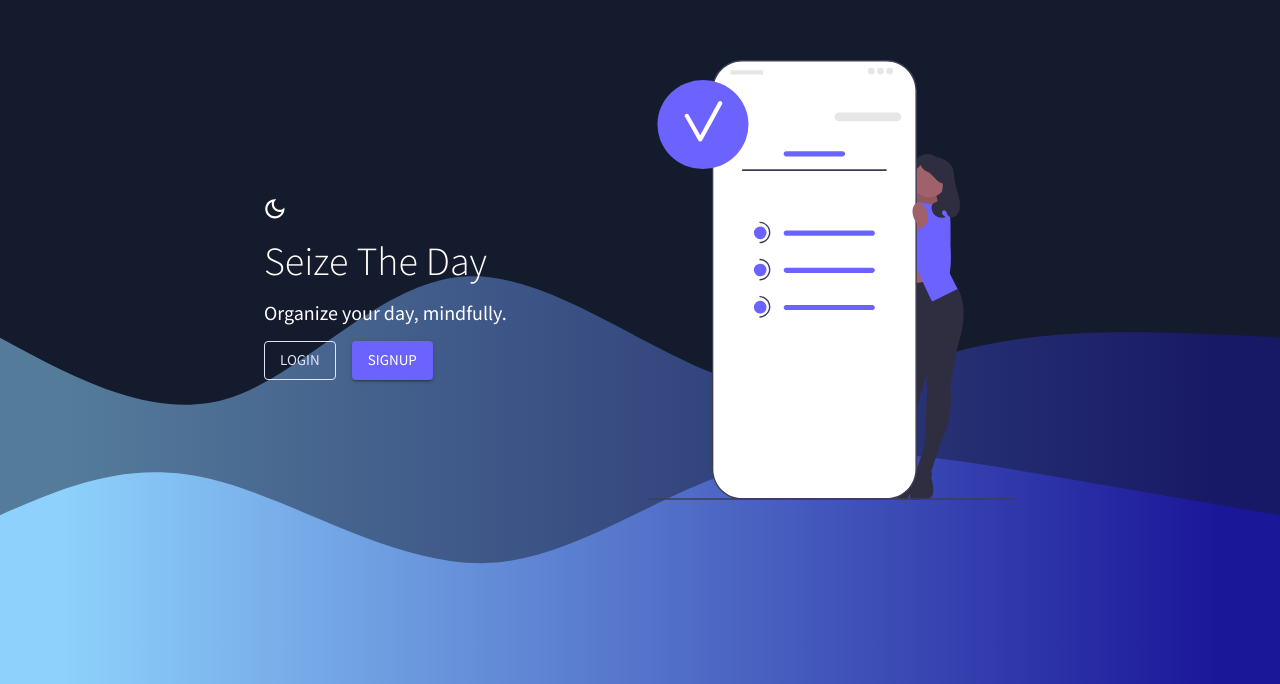
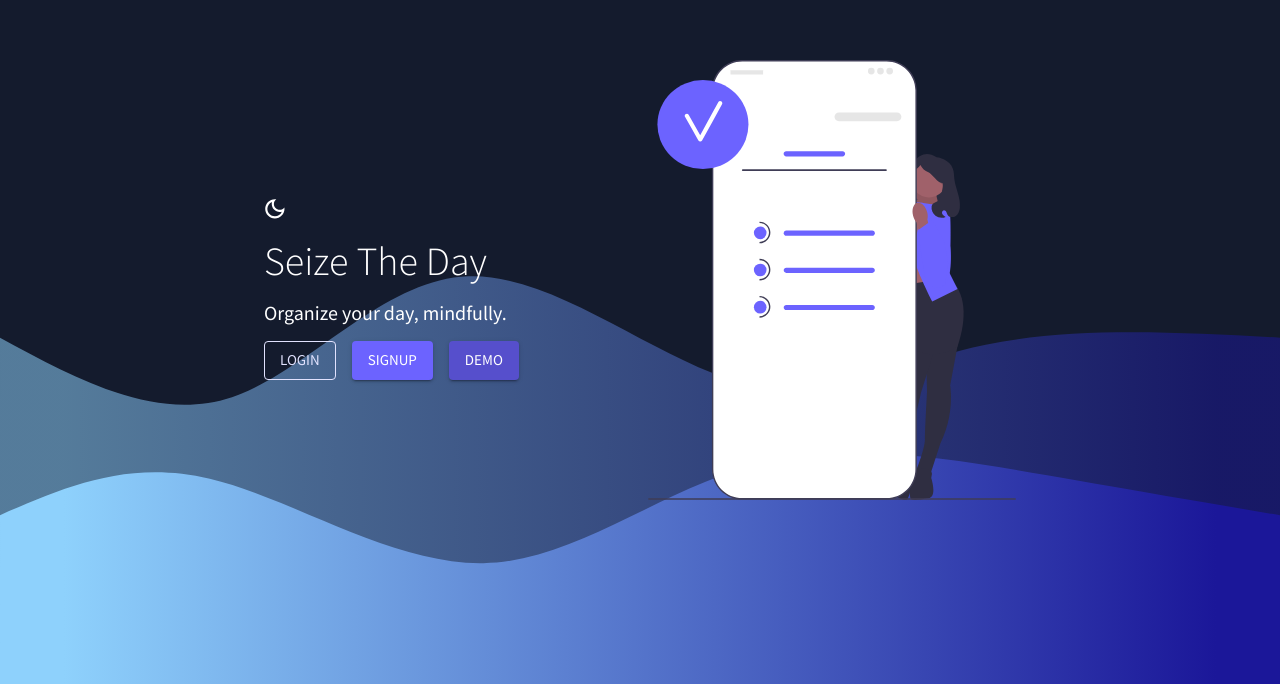
Before and after one commit to alexisintech/seize-the-day, a React (Vite) app in the folder client/: page / in a window 1280 px wide. Shown: the part 116-800 px from the top of the page. Built offline with nearby package versions, Linux system fonts and the light colour scheme; no server answers.

Commit message:
demo button

```diff
--- a/client/src/components/CreateTaskButton.jsx
+++ b/client/src/components/CreateTaskButton.jsx
@@ -122,6 +122,7 @@ const CreateTaskButton = () => {
                               <Field
                                 as={TextField}
                                 fullWidth
+                                autoFocus={true}
                                 variant="filled"
                                 type="text"
                                 name={`subTasks[${index}].title`}
--- a/client/src/pages/Index.jsx
+++ b/client/src/pages/Index.jsx
@@ -7,15 +7,43 @@ import {
   useTheme,
 } from "@mui/material";
 import { useContext } from "react";
+import { Link, useNavigate } from "react-router-dom";
 import { ColorModeContext, tokens } from "../theme";
 import LightModeOutlinedIcon from "@mui/icons-material/LightModeOutlined";
 import DarkModeOutlinedIcon from "@mui/icons-material/DarkModeOutlined";
-import { Link } from "react-router-dom";
 
 const Index = () => {
   const theme = useTheme();
   const colors = tokens(theme.palette.mode);
   const colorMode = useContext(ColorModeContext);
+  const navigate = useNavigate();
+
+  // demo button submit logic
+  const handleSubmit = async (event) => {
+    event.preventDefault();
+
+    try {
+      const req = await fetch(api_base + "/login", {
+        method: "POST",
+        headers: {
+          "Content-Type": "application/json",
+        },
+        body: JSON.stringify({
+          userName: "test",
+          password: "test1234",
+        }),
+      });
+      const res = await req.json();
+
+      if (res.message === "User logged in :)") {
+        localStorage.setItem("auth", res.token);
+
+        navigate("/profile");
+      }
+    } catch (err) {
+      console.log(err);
+    }
+  };
 
   return (
     <Box
@@ -52,7 +80,7 @@ const Index = () => {
             <Grid item xs={12} sx={{ marginBottom: 2 }}>
               <IconButton
                 onClick={colorMode.toggleColorMode}
-                sx={{ p: 1, mb: 1, position:"relative", right:"10px" }}
+                sx={{ p: 1, mb: 1, position: "relative", right: "10px" }}
               >
                 {theme.palette.mode === "dark" ? (
                   <DarkModeOutlinedIcon />
@@ -83,8 +111,16 @@ const Index = () => {
                       border: `1px solid ${colors.blueAccent[100]}`,
                       "&:hover": {
                         border: `1px solid ${colors.purpleAccent[500]}`,
-                        color: `${theme.palette.mode === "dark" ? colors.purpleAccent[500] : "white"}`,
-                        backgroundColor: `${theme.palette.mode === "dark" ? "white" : "rgb(13, 23, 201, 0.7)"}`,
+                        color: `${
+                          theme.palette.mode === "dark"
+                            ? colors.purpleAccent[500]
+                            : "white"
+                        }`,
+                        backgroundColor: `${
+                          theme.palette.mode === "dark"
+                            ? "white"
+                            : "rgb(13, 23, 201, 0.7)"
+                        }`,
                       },
                     }}
                   >
@@ -98,6 +134,23 @@ const Index = () => {
                     Signup
                   </Button>
                 </Link>
+              </Grid>
+              <Grid item>
+                <Box component="form" onSubmit={handleSubmit} noValidate>
+                  <Button
+                    variant="contained"
+                    type="submit"
+                    color="primary"
+                    sx={{
+                      backgroundColor: colors.purpleAccent[600],
+                      "&:hover": {
+                        backgroundColor: colors.purpleAccent[700],
+                      },
+                    }}
+                  >
+                    Demo
+                  </Button>
+                </Box>
               </Grid>
             </Grid>
           </Grid>
@@ -116,4 +169,9 @@ const Index = () => {
   );
 };
 
+const api_base =
+  process.env.NODE_ENV === "development"
+    ? "http://localhost:2222"
+    : "https://seize-the-day-api.up.railway.app";
+
 export default Index;
```
